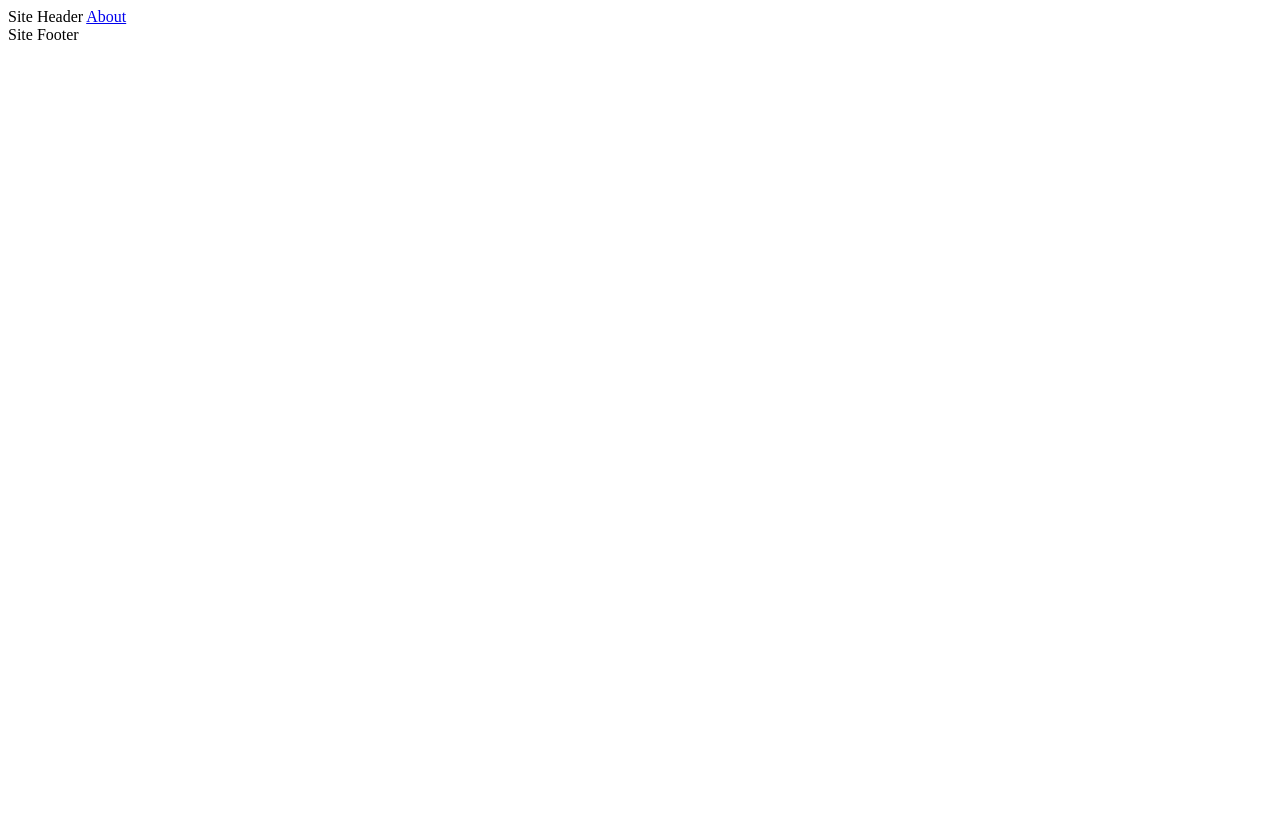
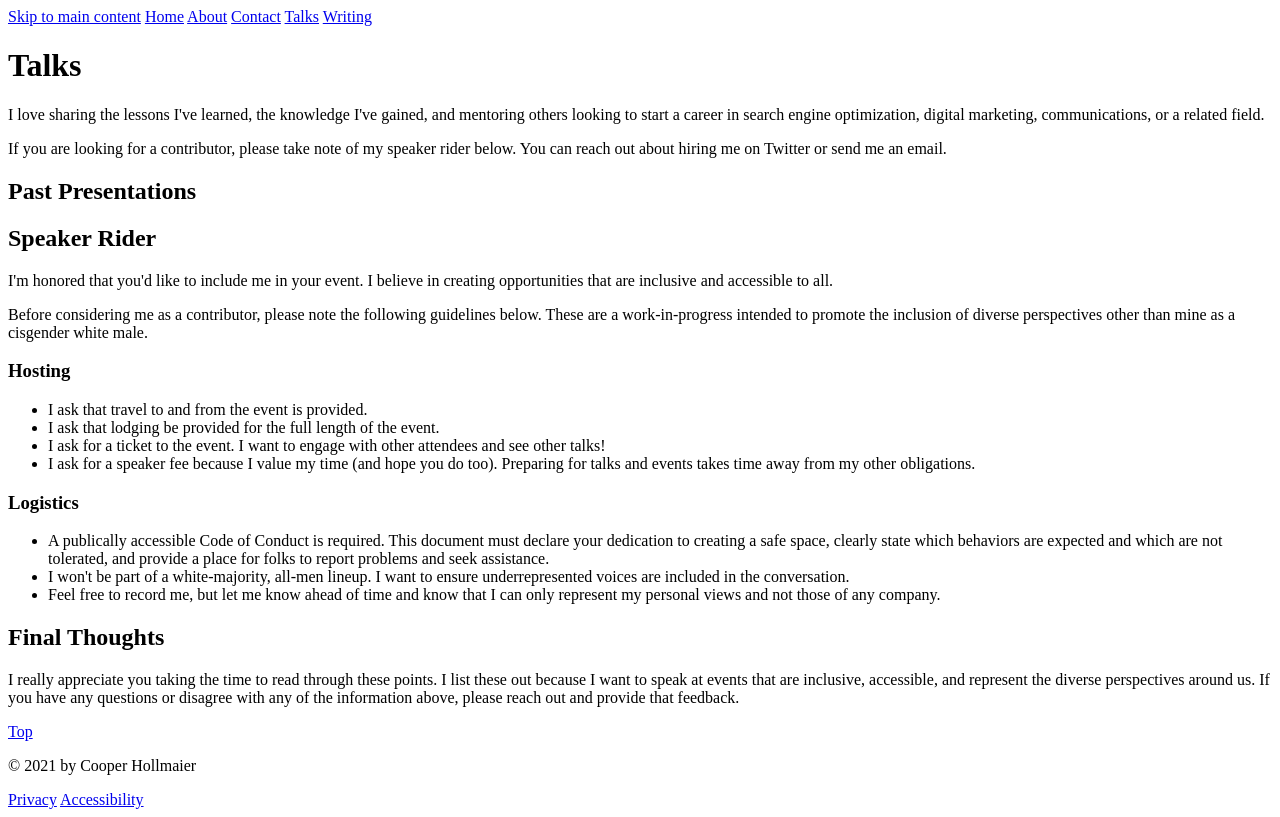
Before and after one commit to chollma/chollma-eleventy, an Eleventy site: page talks.md in a window 1280 px wide. Built offline with nearby package versions, Linux system fonts and the light colour scheme; Eleventy itself is replaced by a stand-in of ours; files that its build step writes are made by us from their sources.

Commit message:
Importing landing page content

```diff
--- a/_includes/base-layout.njk
+++ b/_includes/base-layout.njk
@@ -23,12 +23,21 @@
 </head>
 <body>
   <header>
-    Site Header
-    <a href="/about">About</a>
+    <a href="#main-content">Skip to main content</a>
+    <a href="/">Home</a>
+    <a href="/about/">About</a>
+    <a href="/contact/">Contact</a>
+    <a href="/talks/">Talks</a>
+    <a href="/writing/">Writing</a>
   </header>
   <main>
     {{ content | safe }}
   </main>
-  <footer>Site Footer</footer>
+  <footer>
+    <a href="#top">Top</a>
+    <p>&copy; 2021 by Cooper Hollmaier</p>
+    <a href="/privacy/">Privacy</a>
+    <a href="/accessibility/">Accessibility</a>
+  </footer>
 </body>
 </html>
--- a/talks.md
+++ b/talks.md
@@ -4,3 +4,34 @@ title: Talks | Cooper Hollmaier
 desc: Hire me to contribute to your next conference, webinar, or podcast!
 canonical: https://cooperhollmaier.com/talks/
 ---
+
+# Talks
+
+I love sharing the lessons I've learned, the knowledge I've gained, and mentoring others looking to start a career in search engine optimization, digital marketing, communications, or a related field.
+
+If you are looking for a contributor, please take note of my speaker rider below. You can reach out about hiring me on Twitter or send me an email.
+
+## Past Presentations
+
+## Speaker Rider
+
+I'm honored that you'd like to include me in your event. I believe in creating opportunities that are inclusive and accessible to all.
+
+Before considering me as a contributor, please note the following guidelines below. These are a work-in-progress intended to promote the inclusion of diverse perspectives other than mine as a cisgender white male.
+
+### Hosting
+
+- I ask that travel to and from the event is provided.
+- I ask that lodging be provided for the full length of the event.
+- I ask for a ticket to the event. I want to engage with other attendees and see other talks!
+- I ask for a speaker fee because I value my time (and hope you do too). Preparing for talks and events takes time away from my other obligations.
+
+### Logistics
+
+- A publically accessible Code of Conduct is required. This document must declare your dedication to creating a safe space, clearly state which behaviors are expected and which are not tolerated, and provide a place for folks to report problems and seek assistance.
+- I won't be part of a white-majority, all-men lineup. I want to ensure underrepresented voices are included in the conversation.
+- Feel free to record me, but let me know ahead of time and know that I can only represent my personal views and not those of any company.
+
+## Final Thoughts
+
+I really appreciate you taking the time to read through these points. I list these out because I want to speak at events that are inclusive, accessible, and represent the diverse perspectives around us. If you have any questions or disagree with any of the information above, please reach out and provide that feedback.
```
Also changed, not shown: accessibility.md (+14 -0 lines), index.njk (+18 -2 lines), privacy.md (+18 -0 lines), 7 other files.
